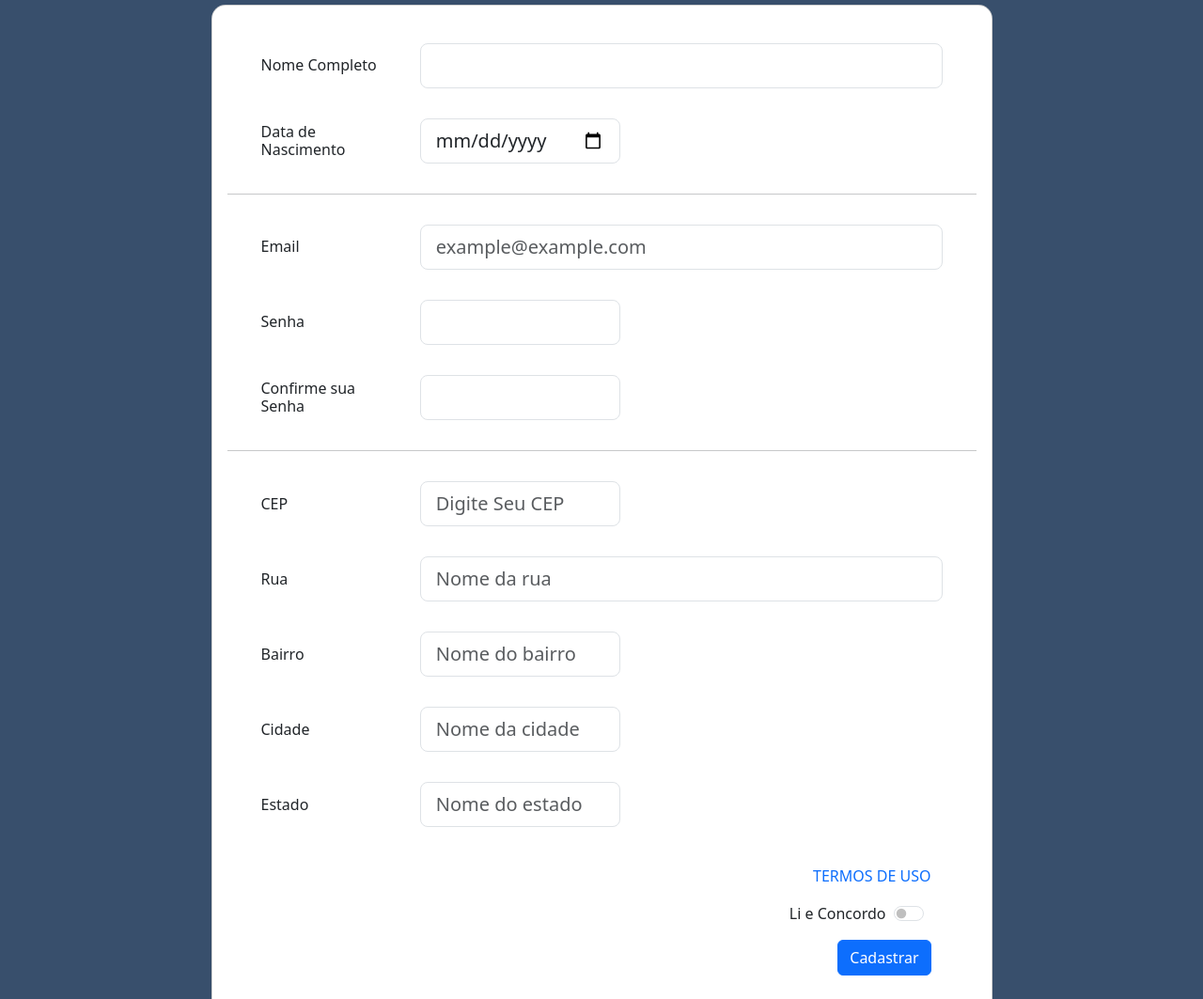
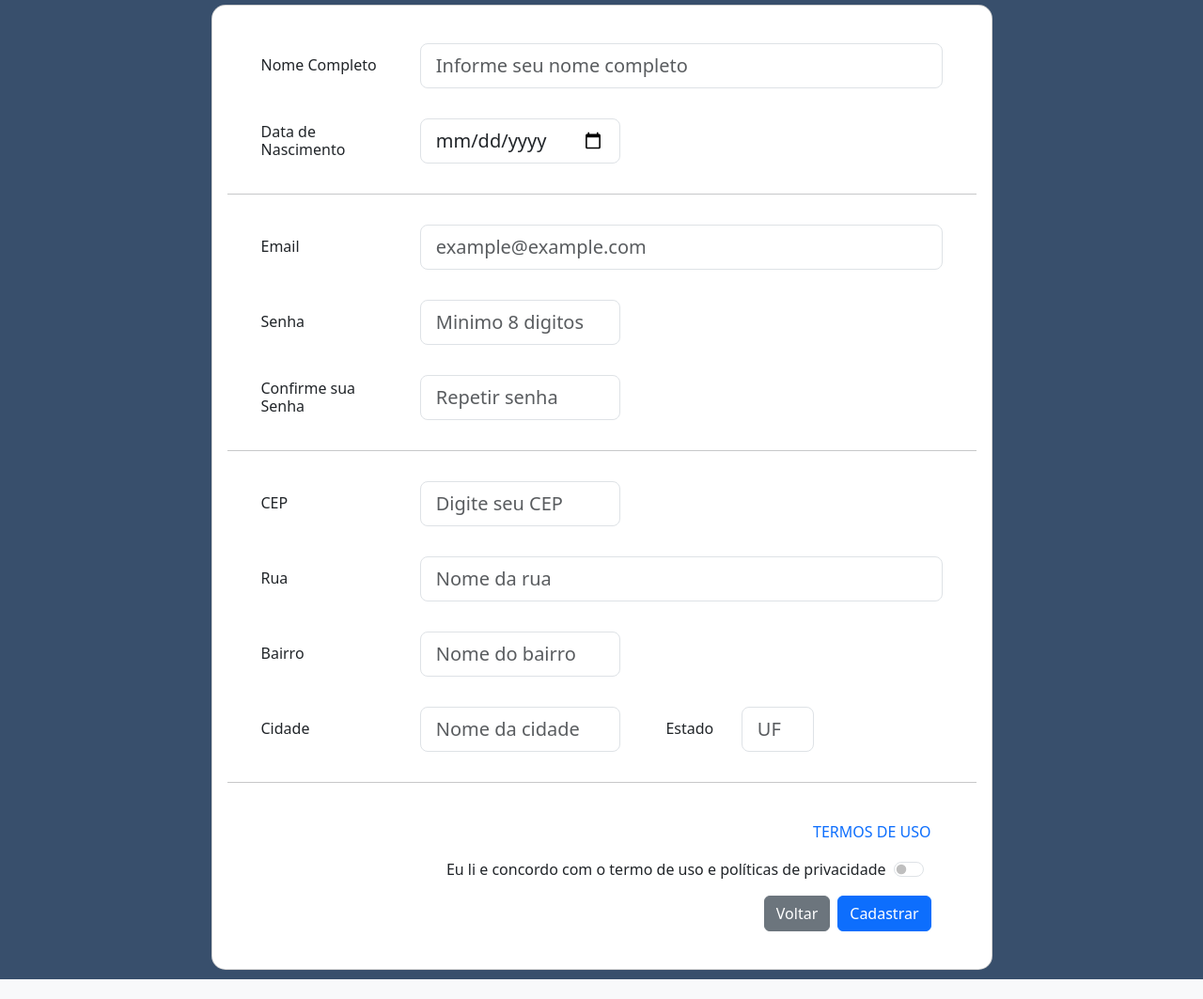
Before and after one commit to carlapatriciasg/Help-Desk, a plain HTML site: page register.html in a window 1280 px wide. Shown: the part 107-1170 px from the top of the page at 94% size. Drawn offline with nearby package versions, Linux system fonts and the light colour scheme; a script that the page names is missing.

Commit message:
register_adjust

```diff
--- a/css/styles.css
+++ b/css/styles.css
@@ -21,14 +21,6 @@ height: 100%;
 /*REGISTER*/
 .forms {
     padding: 10px;
-}
-
-#check-disclaimer {
-    margin-left: 1vh;
-}
-
-.check-disclaimer {
-    margin-right: 3vh;
 }
 
 /*FOOTER*/
--- a/register.html
+++ b/register.html
@@ -1,5 +1,6 @@
 <!DOCTYPE html>
 <html lang="pt-br">
+
 <head>
   <meta charset="UTF-8">
   <meta name="viewport" content="width=device-width, initial-scale=1.0">
@@ -26,6 +27,7 @@
 
 
 </head>
+
 <body>
   <section class="vh-10 forms" style="background-color: #384f6c;">
     <div class="container h-100">
@@ -47,12 +49,10 @@
                 </div>
                 <div class="col-md-9 pe-5">
 
-                  <input type="text" class="form-control form-control-lg" />
+                  <input type="text" class="form-control form-control-lg" placeholder="Informe seu nome completo" />
 
                 </div>
               </div>
-
-
 
               <!-- Campo Data de Nascimento -->
               <div class="row align-items-center py-3">
@@ -63,7 +63,7 @@
                 </div>
                 <div class="col-md-4 pe-5">
 
-                  <input type="date" class="form-control form-control-lg"/>
+                  <input type="date" class="form-control form-control-lg" />
 
                 </div>
               </div>
@@ -84,7 +84,6 @@
                 </div>
               </div>
 
-
               <!-- Campo Senha -->
               <div class="row align-items-center py-3">
                 <div class="col-md-3 ps-5">
@@ -94,7 +93,7 @@
                 </div>
                 <div class="col-md-4 pe-5">
 
-                  <input type="password" class="form-control form-control-lg"/>
+                  <input type="password" class="form-control form-control-lg" placeholder="Minimo 8 digitos" />
 
                 </div>
               </div>
@@ -107,7 +106,7 @@
                 </div>
                 <div class="col-md-4 pe-5">
 
-                  <input type="password" class="form-control form-control-lg"/>
+                  <input type="password" class="form-control form-control-lg" placeholder="Repetir senha" />
 
                 </div>
               </div>
@@ -115,105 +114,79 @@
               <hr class="mx-n3">
 
               <!-- Campo CEP -->
-
               <div class="row align-items-center py-3">
                 <div class="col-md-3 ps-5">
-                  <label>
                   <h6 class="mb-0">CEP</h6>
-
                 </div>
                 <div class="col-md-4 pe-5">
-                  <!-- Preenche os campos de endereço automaticamente -->
-                  <input name="cep" type="text" id="cep"  class="form-control form-control-lg" value="" size="10" maxlength="9" placeholder="Digite Seu CEP" onblur="pesquisacep(this.value);"/>
-
+                  <input name="cep" type="text" id="cep" class="form-control form-control-lg" maxlength="9"
+                    placeholder="Digite seu CEP" onblur="pesquisacep(this.value);" />
                 </div>
               </div>
-            </label>
-
-
-
 
               <!-- Campo Rua -->
               <div class="row align-items-center py-3">
                 <div class="col-md-3 ps-5">
-                  <label>
                   <h6 class="mb-0">Rua</h6>
-
                 </div>
                 <div class="col-md-9 pe-5">
-
-                  <input type="text" class="form-control form-control-lg" id="rua" name="rua" placeholder="Nome da rua" size="60"/>
-
+                  <input type="text" class="form-control form-control-lg" id="rua" name="rua"
+                    placeholder="Nome da rua" />
                 </div>
               </div>
-            </label>
 
               <!-- Campo Bairro -->
               <div class="row align-items-center py-3">
                 <div class="col-md-3 ps-5">
-                  <label>
                   <h6 class="mb-0">Bairro</h6>
-
                 </div>
                 <div class="col-md-4 pe-5">
-
-                  <input type="text" class="form-control form-control-lg" id="bairro" name="bairro" placeholder="Nome do bairro" size="40"/>
-
+                  <input type="text" class="form-control form-control-lg" id="bairro" name="bairro"
+                    placeholder="Nome do bairro" />
                 </div>
               </div>
-            </label>
 
+              <div class="row align-items-center py-3">
                 <!-- Campo Cidade -->
-              <div class="row align-items-center py-3">
                 <div class="col-md-3 ps-5">
-                  <label>
                   <h6 class="mb-0">Cidade</h6>
-
                 </div>
                 <div class="col-md-4 pe-5">
+                  <input type="text" class="form-control form-control-lg" id="cidade" name="cidade"
+                    placeholder="Nome da cidade" />
+                </div>
 
-                  <input type="text" class="form-control form-control-lg" id="cidade" name="cidade" placeholder="Nome da cidade" size="40"/>
-
+                <!-- Campo Estado -->
+                <div class="col-md-1 ps-0">
+                  <h6 class="mb-0">Estado</h6>
+                </div>
+                <div class="col-md-2 pe-5">
+                  <input type="text" class="form-control form-control-lg" id="uf" name="uf" placeholder="UF"
+                    maxlength="2" />
                 </div>
               </div>
-            </label>
-
-
-              <!-- Campo Estado -->
-              <div class="row align-items-center py-3">
-                <div class="col-md-3 ps-5">
-                  <label>
-                  <h6 class="mb-0">Estado</h6>
-
-                </div>
-                <div class="col-md-4 pe-5">
-
-                  <input type="text" class="form-control form-control-lg" id="uf" name="uf" placeholder="Nome do estado" size="2"/>
-
-                </div>
-              </div>
-            </label>
-
+              <hr class="mx-n3">
               </form>
 
-
-
               <div class="px-5 py-4">
-                 <div class="mb-3 d-flex justify-content-end">
-                  <a href="#" class="text-decoration-none">TERMOS DE USO</a>
+                <div class="mb-3 d-flex justify-content-end" id="link-disclaimer">
+                  <a href="disclaimer.html" class="text-decoration-none" target="_blank">TERMOS DE USO</a>
                 </div>
 
                 <!-- Botão Switch -->
                 <div class="mb-3 d-flex justify-content-end align-items-center">
-                  <label class="form-check-label me-2 mb-0" for="switchCheckDefault">Li e Concordo</label>
-                  <div class="form-check form-switch m-0">
+                  <label class="form-check-label me-2 mb-0">
+                    Eu li e concordo com o termo de uso e políticas de privacidade
+                  </label>
+                  <div class="form-check form-switch m-0 checkbox">
                     <input class="form-check-input" type="checkbox" role="switch" id="switchCheckDefault">
                   </div>
                 </div>
 
-                <!-- Botão Cadastrar -->
+                <!-- Botões -->
                 <div class="d-flex justify-content-end">
-                  <button type="submit" class="btn btn-primary">Cadastrar</button>
+                  <a href="index.html"><button type="button" class="btn btn-secondary me-2">Voltar</button></a>
+                  <a href="#"><button type="submit" class="btn btn-primary">Cadastrar</button></a>
                 </div>
               </div>
 
@@ -230,20 +203,17 @@
       <!-- Section: Social media -->
       <section class="mb-4">
         <!-- Facebook -->
-        <a href="#"
-          ><button type="button" class="btn btn-floating btn-lg social-media">
+        <a href="#"><button type="button" class="btn btn-floating btn-lg social-media">
             <i class="bi bi-facebook"></i>
           </button></a>
 
         <!-- Instagram -->
-        <a href="#"
-          ><button type="button" class="btn btn-floating btn-lg social-media">
+        <a href="#"><button type="button" class="btn btn-floating btn-lg social-media">
             <i class="bi bi-instagram"></i>
           </button></a>
 
         <!-- Linkedin -->
-        <a href="#"
-          ><button type="button" class="btn btn-floating btn-lg social-media">
+        <a href="#"><button type="button" class="btn btn-floating btn-lg social-media">
             <i class="bi bi-linkedin"></i>
           </button></a>
 
@@ -263,4 +233,5 @@
 
   <script src="js/scripts.js"></script>
 </body>
+
 </html>
```
Lines whose indentation alone changed are shown as unchanged.
